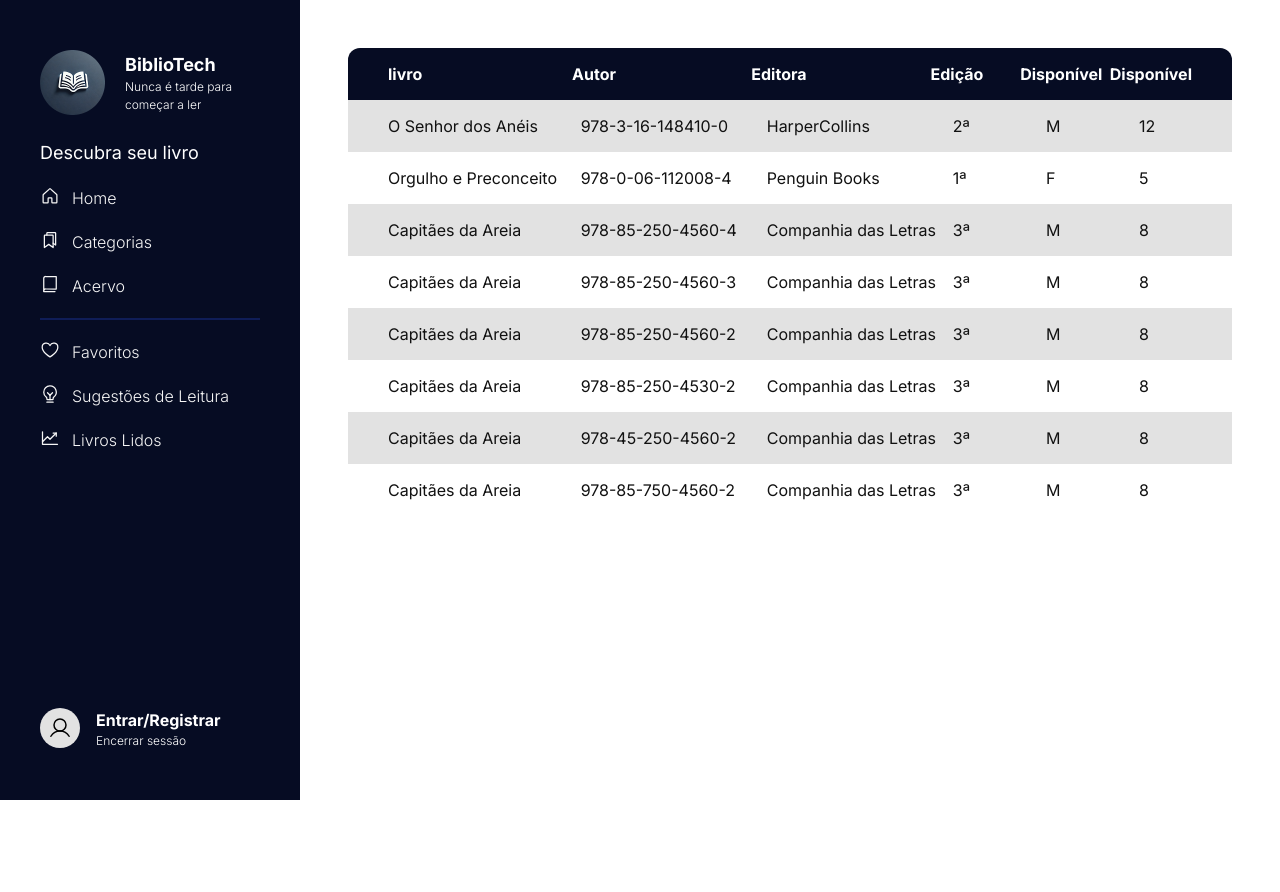
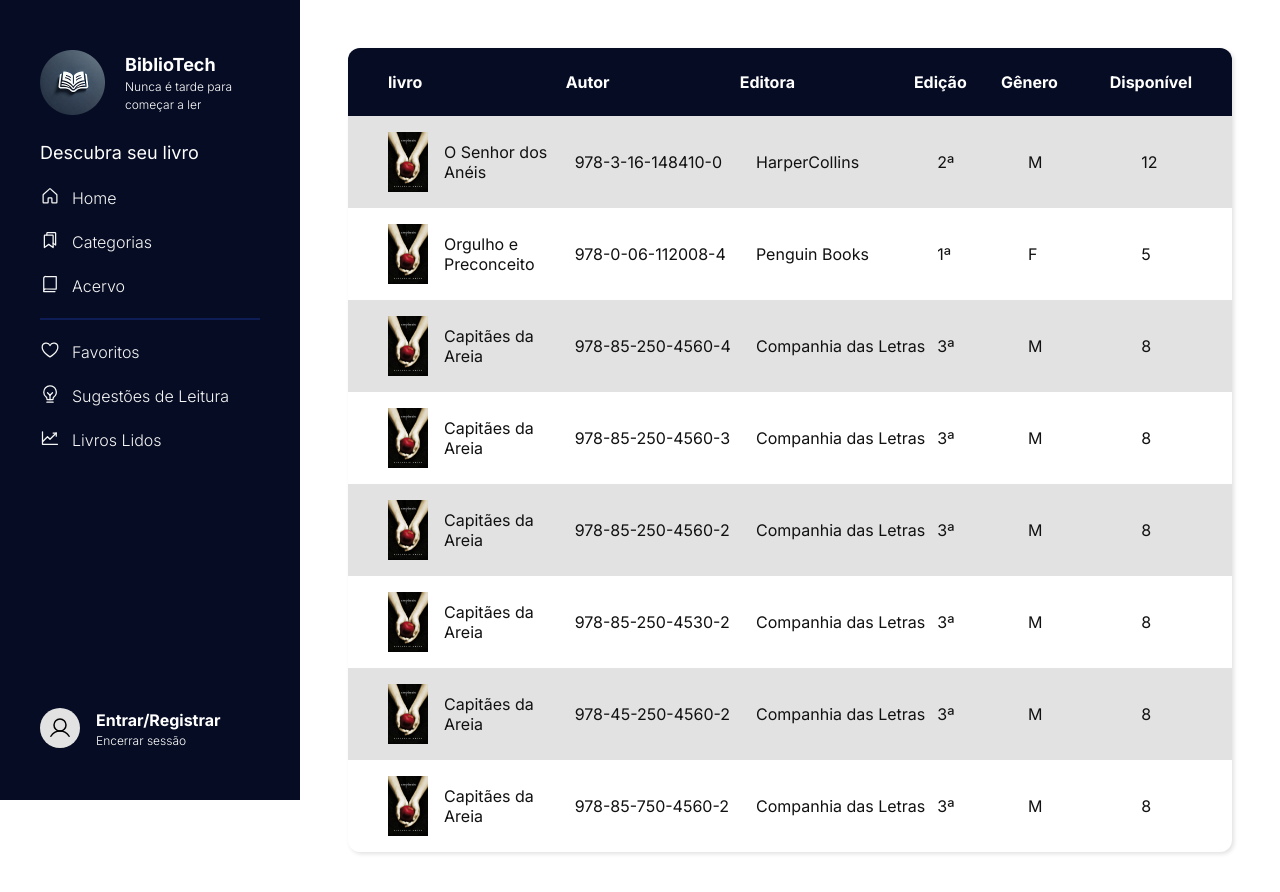
Before and after one commit to valmirpst/projeto-integrador, a Next.js app in the folder source/web/: page /admin/livro in a window 1280 px wide. Shown: the top 892 px of the page. Before the commit the page ends 800 px from the top, so only its background shows below. Built offline with nearby package versions, Linux system fonts and the light colour scheme.

Commit message:
feat: add images to table component

```diff
--- a/source/web/src/app/admin/livro/client.tsx
+++ b/source/web/src/app/admin/livro/client.tsx
@@ -10,6 +10,7 @@ export default function HomeClient() {
     titulo: {
       title: "livro",
       proporcion: 2.5,
+      image: "caminho_img",
     },
     isbn: {
       title: "Autor",
@@ -24,8 +25,8 @@ export default function HomeClient() {
       proporcion: 1,
     },
     genero: {
-      title: "Disponível",
-      proporcion: 1,
+      title: "Gênero",
+      proporcion: 1.25,
     },
     qtd_disponivel: {
       title: "Disponível",
--- a/source/web/src/components/table/index.tsx
+++ b/source/web/src/components/table/index.tsx
@@ -1,25 +1,27 @@
 "use client";
 import styles from "./table.module.css";
+import Img from "../ui/img";
 
-type ColumnItemType = {
+type ColumnItemType<T> = {
   title: string;
   proporcion: number;
+  image?: keyof T;
 };
 
 export type ColumnType<T> = Partial<{
-  [K in keyof T]: ColumnItemType;
+  [K in keyof T]: ColumnItemType<T>;
 }>;
 
 type Props<T> = {
   items: T[];
-  columns?: ColumnType<T>;
+  columns: ColumnType<T>;
 };
 
 export default function Table<T>(props: Props<T>) {
   const { items, columns } = props;
 
   const keys = Object.keys(columns || {}) as (keyof T)[];
-  const values = Object.values(columns || {}) as ColumnItemType[];
+  const values = Object.values(columns || {}) as ColumnItemType<T>[];
 
   const gridColumns = values.reduce((acc, value) => {
     return acc + `${value.proporcion}fr `;
@@ -39,6 +41,16 @@ export default function Table<T>(props: Props<T>) {
           <tr key={index} style={{ gridTemplateColumns: gridColumns }}>
             {keys.map((key, index) => (
               <td key={index}>
+                {columns[key]?.image &&
+                  typeof item[columns[key].image] === "string" &&
+                  typeof item[key] === "string" && (
+                    <Img
+                      src={item[columns[key].image] as string}
+                      alt={item[key] as string}
+                      width={40}
+                      height={60}
+                    />
+                  )}
                 {typeof item[key] === "string" || typeof item[key] === "number"
                   ? item[key]
                   : null}
--- a/source/web/src/components/table/table.module.css
+++ b/source/web/src/components/table/table.module.css
@@ -3,15 +3,27 @@
   border-collapse: collapse;
   border-radius: 0.75rem;
   overflow: hidden;
+  box-shadow: 0.125rem 0.125rem 0.25rem var(--gray-200);
 }
 
 .tableWrapper tr {
   display: grid;
+  align-items: center;
 }
 
 .tableWrapper tr th,
 .tableWrapper tr td {
+  display: flex;
+  align-items: center;
+  gap: 1rem;
+}
+
+.tableWrapper tr td {
   padding: 1rem 0;
+}
+
+.tableWrapper tr th {
+  padding: 1.5rem 0;
 }
 
 .tableWrapper tr th:first-child,
```
